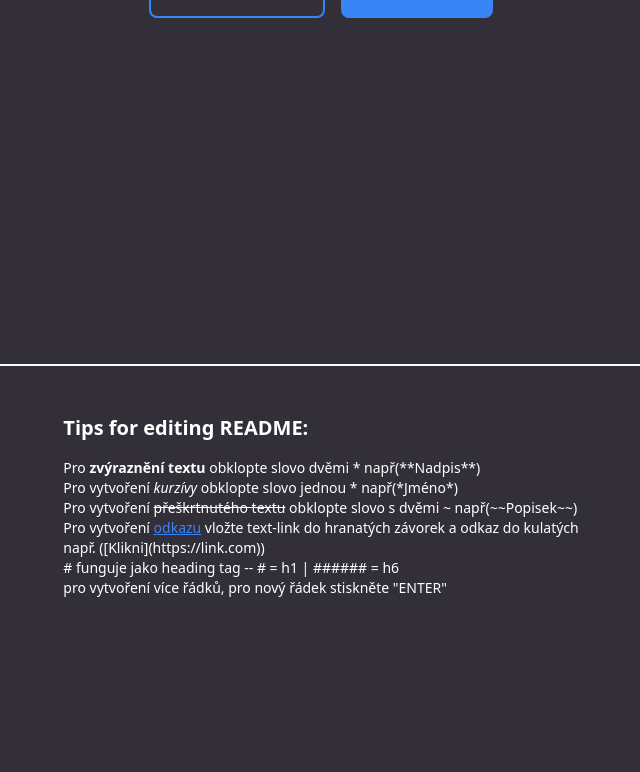
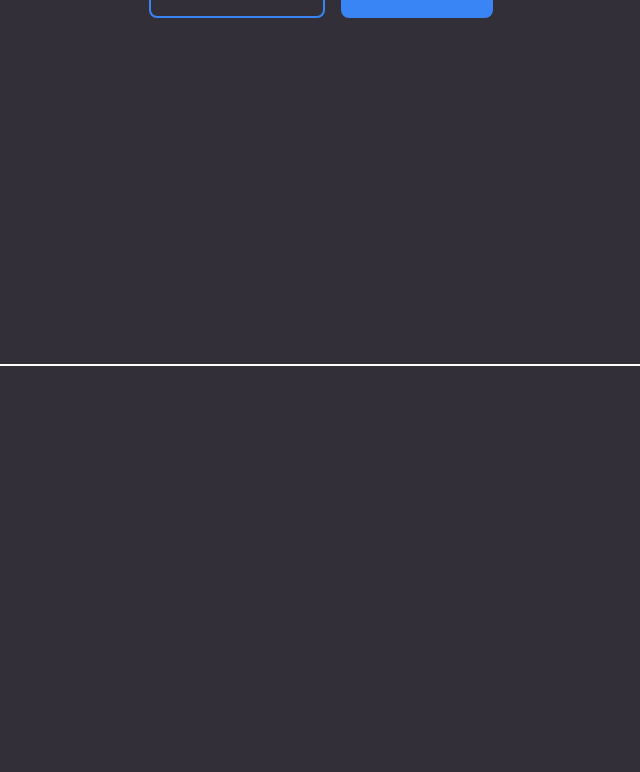
Before and after one commit to OndrejLosensky/generate-readme, a React (Create React App) app: page / in a window 1280 px wide. Shown: the part 434-1206 px from the top of the page, without its empty margins (319-959 px from the left). Built offline with nearby package versions, Linux system fonts and the light colour scheme; the HTML template or start-up script is replaced by a standard one.

Commit message:
další malá animace

```diff
--- a/src/components/createReadme/CreateReadme.js
+++ b/src/components/createReadme/CreateReadme.js
@@ -191,10 +191,10 @@ ${newShortDescription}
         {/* Náhled + tips for creating README*/}
         <div className='w-[100%] h-[100%] flex flex-row justify-center items-center pt-8 pb-24'>
               <div>
-                <h2 id="firstSection" className= 'text-xl font-semibold text-whiteText text-left pt-4'>
+                <h2 data-aos="fade-left" id="firstSection" className= 'text-xl font-semibold text-whiteText text-left pt-4'>
                   Tips for editing README:
                 </h2>
-                <p className='text-whiteText text-sm text-left pt-4'>
+                <p data-aos="fade-left" data-aos-delay="250" className='text-whiteText text-sm text-left pt-4'>
                   Pro <span className='font-bold'> zvýraznění textu</span> obklopte slovo dvěmi * např(**Nadpis**) <br/>
                   Pro vytvoření<span className='italic'> kurzívy</span> obklopte slovo jednou * např(*Jméno*) <br/>
                   Pro vytvoření <span className='line-through'> přeškrtnutého textu</span> obklopte slovo s dvěmi ~ např(~~Popisek~~) <br/>
```
